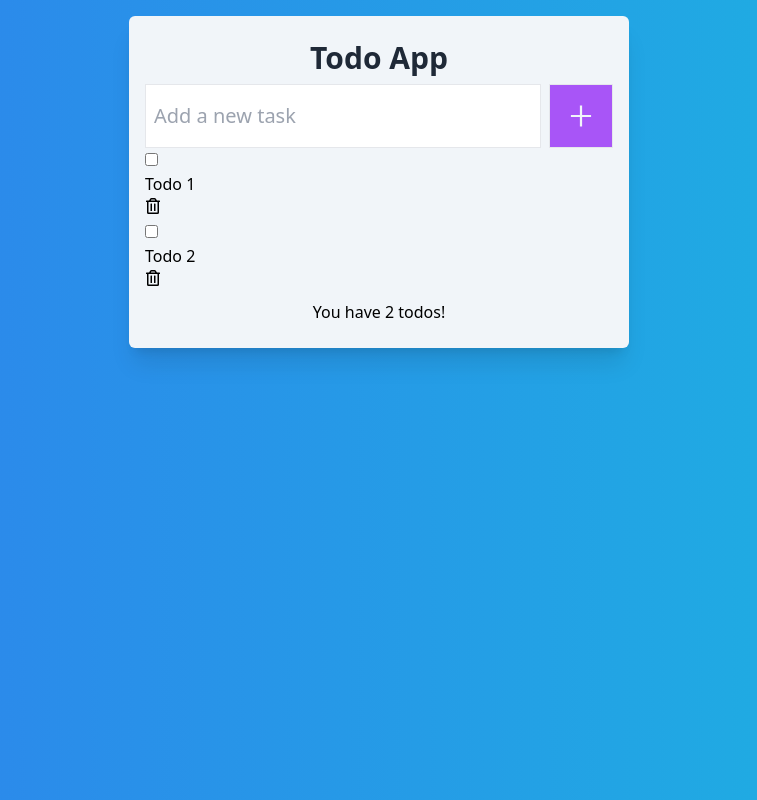
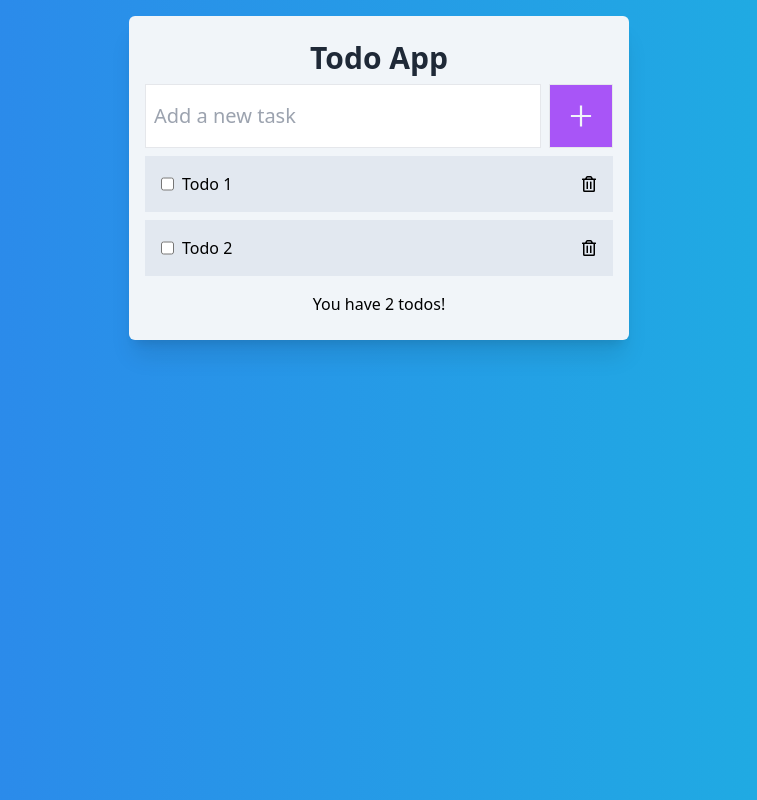
Before and after one commit to ozcaneren/todo-with-react-firebase, a React (Create React App) app: page / in a window 1280 px wide. Shown: the whole page, without its empty margins (261-1018 px from the left). Built offline with nearby package versions, Linux system fonts and the light colour scheme.

Commit message:
add styling

```diff
--- a/src/Todo.jsx
+++ b/src/Todo.jsx
@@ -3,7 +3,12 @@ import { FaRegTrashAlt } from 'react-icons/fa'
 
 
 const style = {
-
+  li: `flex justify-between bg-slate-200 p-4 my-2 capitalize`,
+  liComplete: `flex justify-between bg-slate-400 p-4 my-2 capitalize`,
+  row: `flex`,
+  text: `ml-2 cursor-pointer`,
+  textComplete: `ml-2 cursor-pointer line-through`,
+  button: `cursor-pointer flex items-center`
 }
 
 const Todo = ({todo}) => {
```
